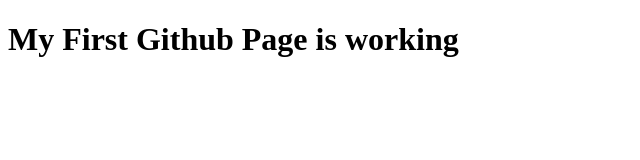
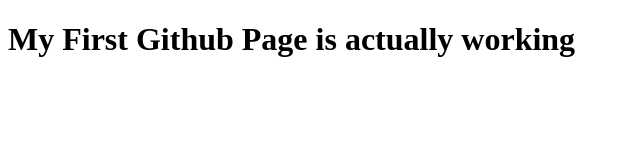
Before and after one commit to Getahint/Getahint.github.io, a plain HTML site: page index.html in a window 1280 px wide. Shown: the whole page, without its empty margins (0-640 px from the left). Drawn offline with Linux system fonts and the light colour scheme.

Commit message:
Update index.html

```diff
--- a/index.html
+++ b/index.html
@@ -7,7 +7,7 @@
 </head>
 
 <body>
-  <h1>My First Github Page is working</h1>
+  <h1>My First Github Page is actually working</h1>
 </body>
 
 
```
